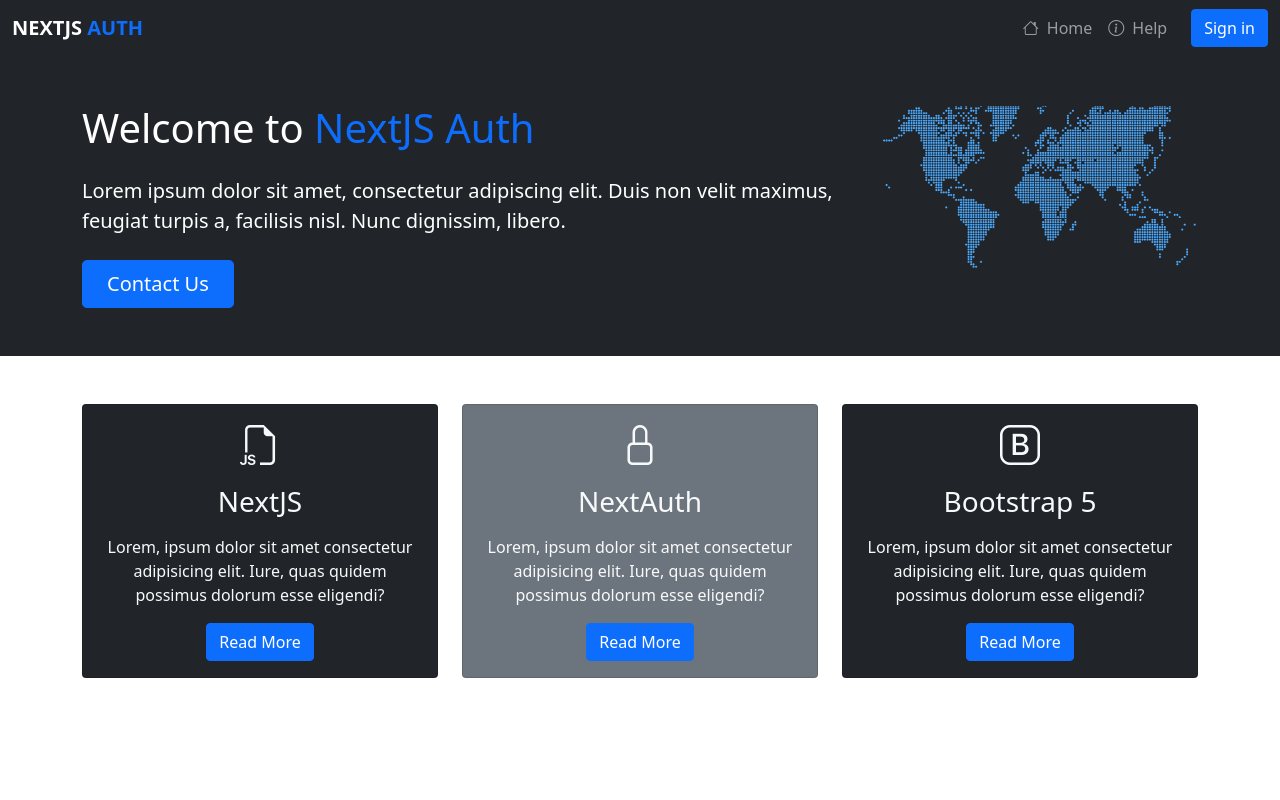
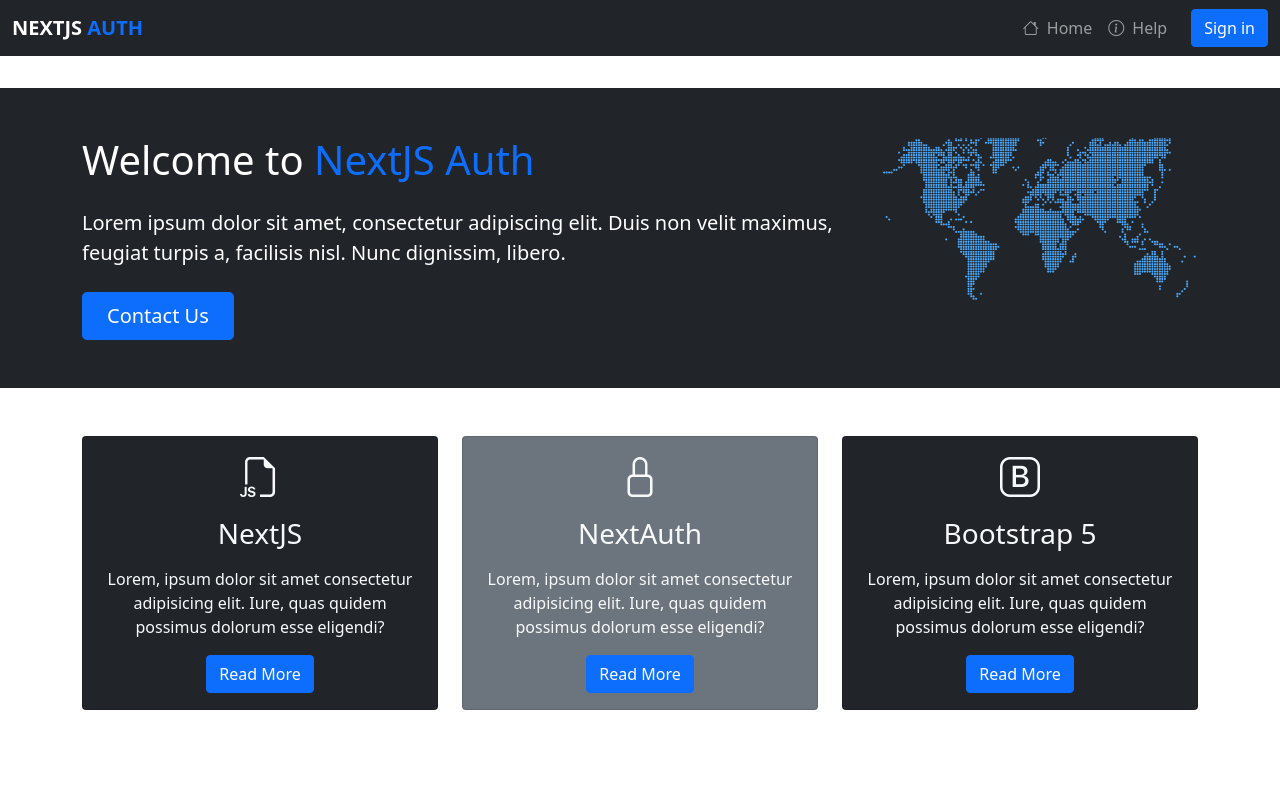
Before and after one commit to Nulimitz/nextjs-prisma-bootstrap, a Next.js app: page /home in a window 1280 px wide. Shown: the top 800 px of the page. Built offline with nearby package versions, Linux system fonts and the light colour scheme; no server answers.

Commit message:
added use router to index page

```diff
--- a/components/Layout.js
+++ b/components/Layout.js
@@ -12,7 +12,7 @@
       <div className="d-flex flex-column min-vh-100">
         <Navbar />
 
-        <main role="main" className="flex-fill">
+        <main role="main" className="flex-fill pt-3 mt-3">
           {children}
         </main>
 
```
